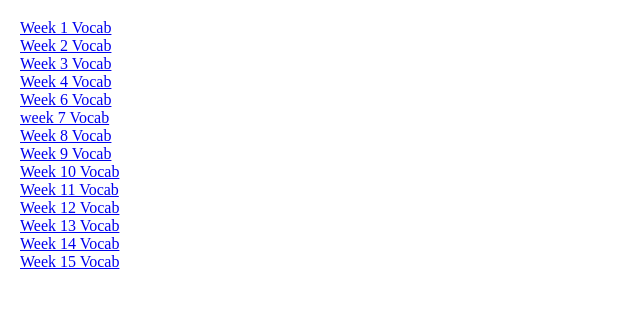
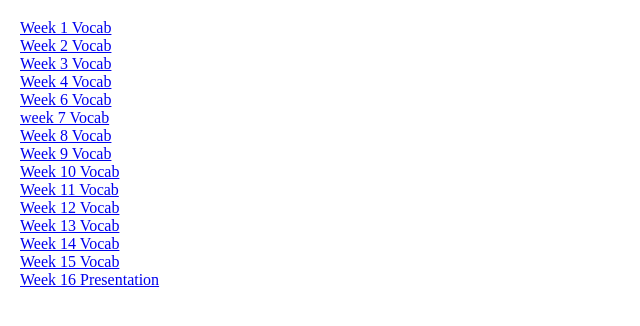
Before and after one commit to Lxwhz/lxwhz.github.io, a plain HTML site: page index.html in a window 1280 px wide. Shown: the part 64-390 px from the top of the page, without its empty margins (0-640 px from the left). Drawn offline with Linux system fonts and the light colour scheme; a web font is replaced by a local one.

Commit message:
presentation

```diff
--- a/index.html
+++ b/index.html
@@ -24,6 +24,7 @@
     <a href="week13.html">Week 13 Vocab</a><br>
     <a href="week14.html">Week 14 Vocab</a><br>
     <a href="week15.html">Week 15 Vocab</a><br>
+    <a href="presentation16.html">Week 16 Presentation</a><br>
 </nav>
 </main>
 <footer>
```
